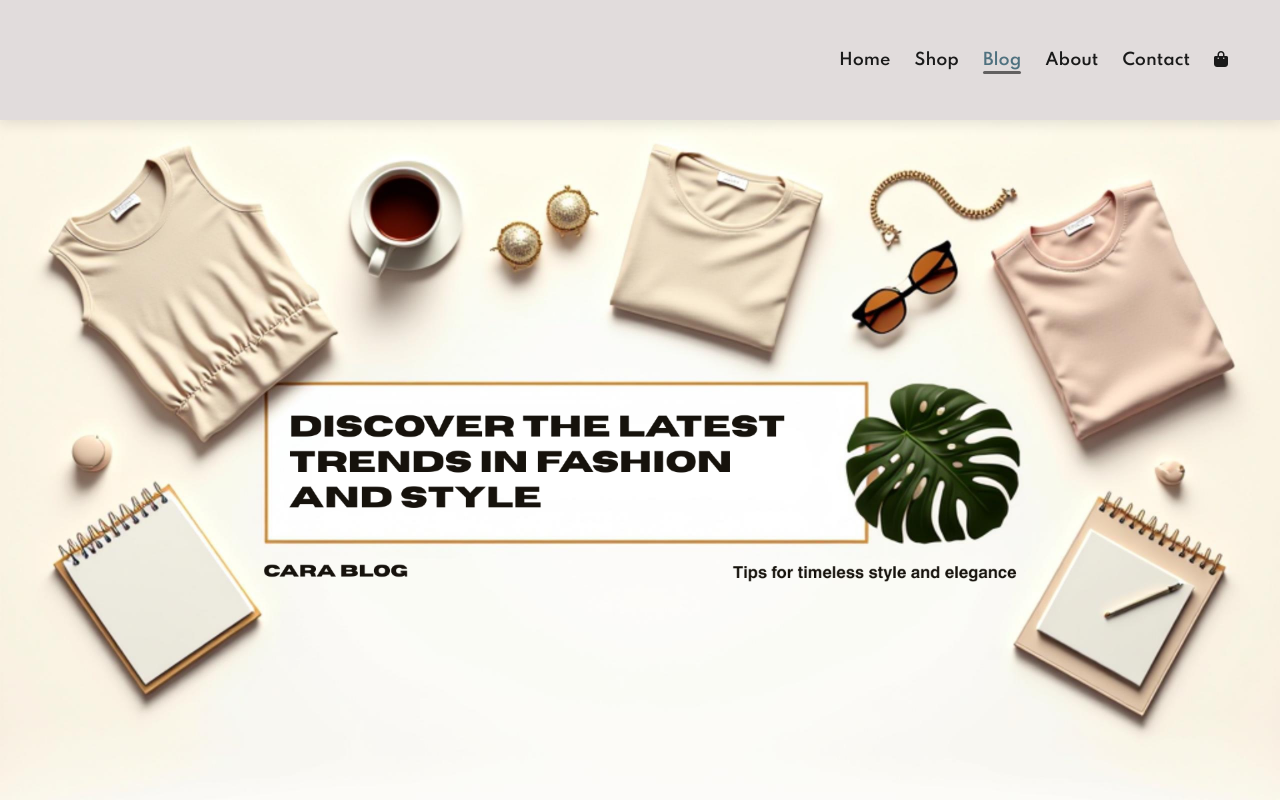
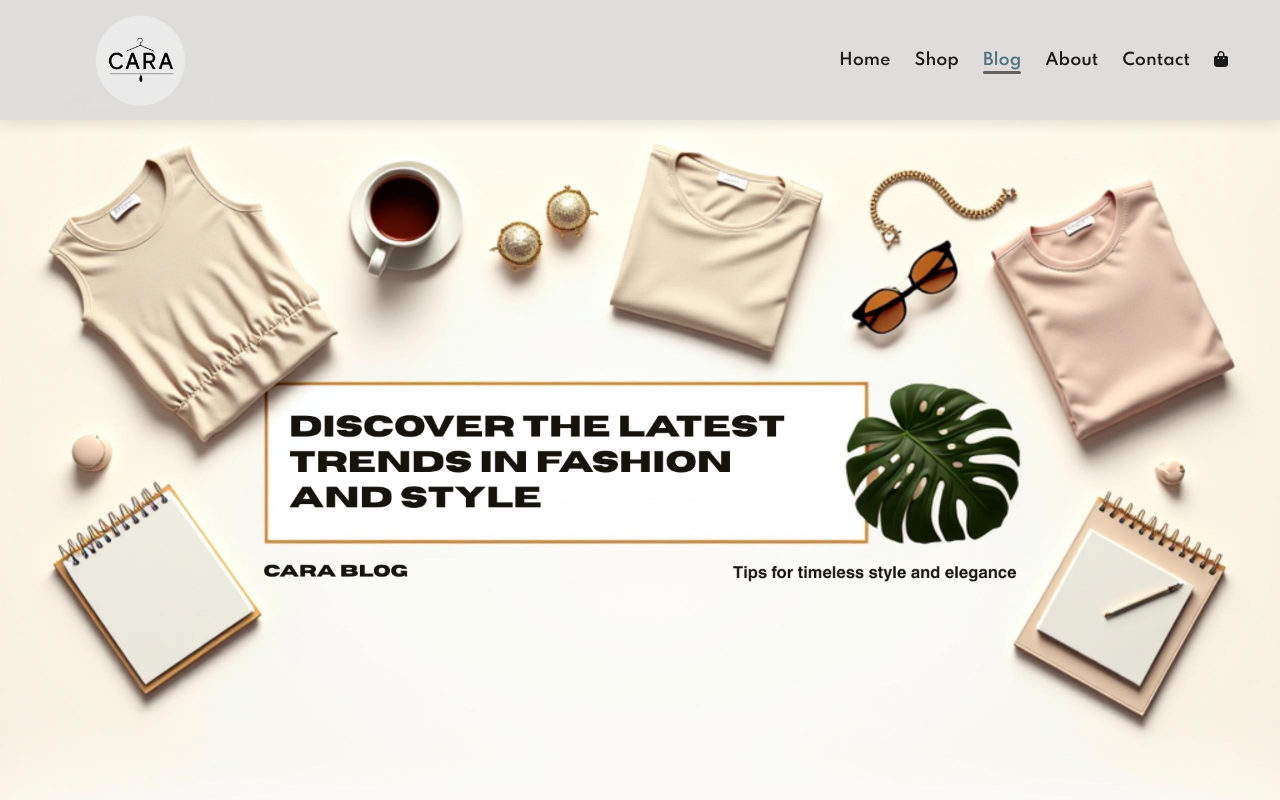
Before and after one commit to AnjaliBytez/cara-ecommerce, a plain HTML site: page blog.html in a window 1280 px wide. Shown: the top 800 px of the page. Drawn offline with Linux system fonts and the light colour scheme.

Commit message:
Update blog.html

```diff
--- a/blog.html
+++ b/blog.html
@@ -10,7 +10,7 @@
 <body>
 
   <section id="header">
-    <a href="#"><img src="logo cara.png" class="logo" alt=""></a>
+    <a href="#"><img src="logo_cara.png" class="logo" alt=""></a>
     <div>
       <ul id="navbar">
         <li><a href="index.html">Home</a></li>
```
